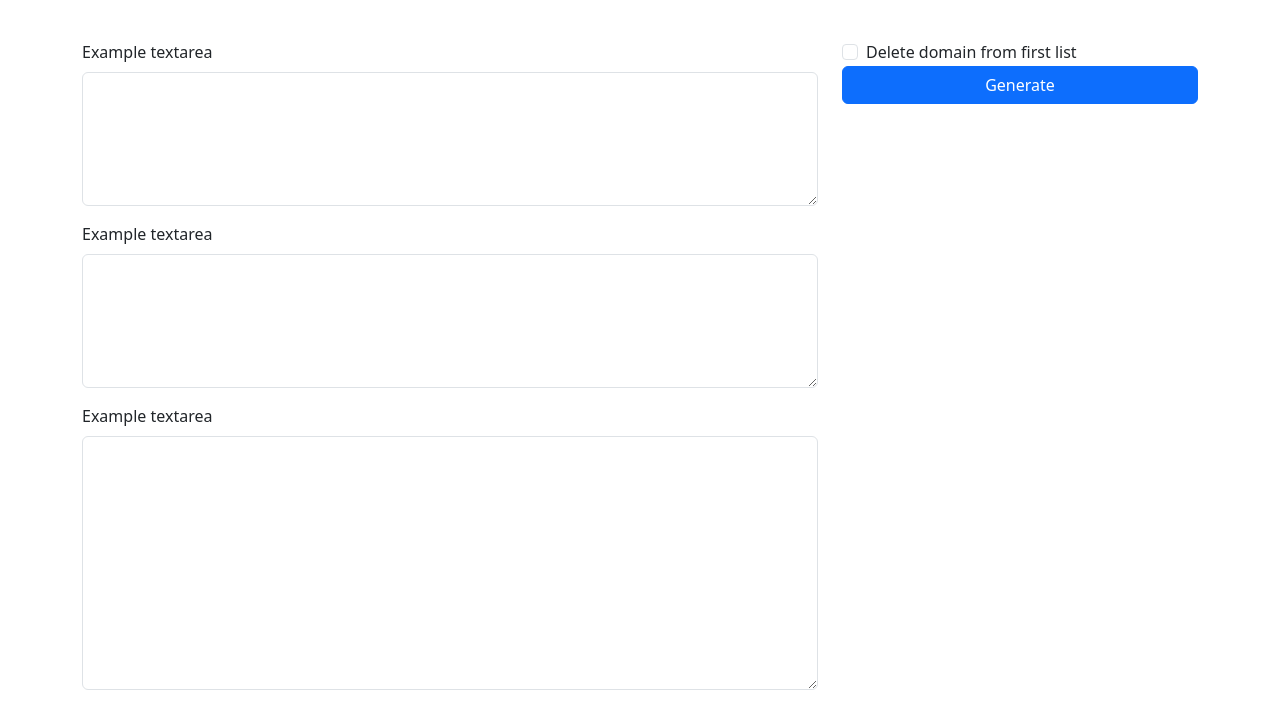
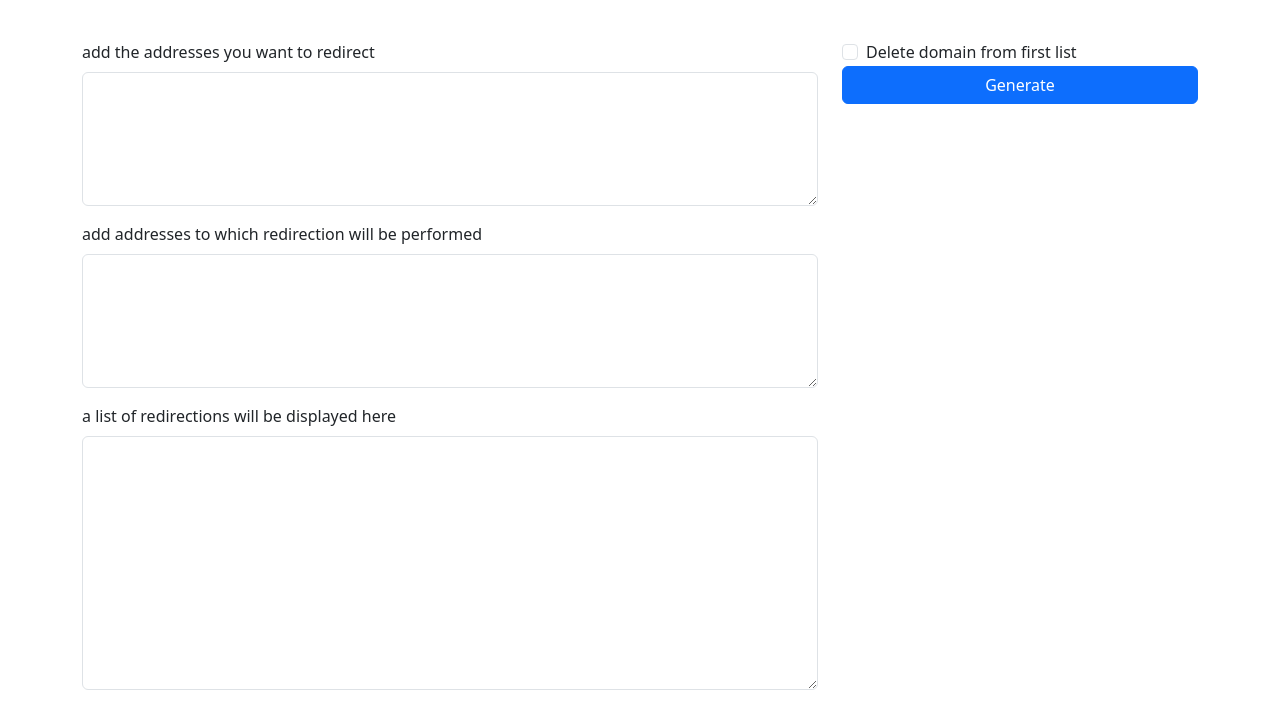
Before and after one commit to Nifalas/Redirect-301-magnet-tool, a plain HTML site: page index.html in a window 1280 px wide. Drawn offline with nearby package versions, Linux system fonts and the light colour scheme.

Commit message:
language-ENG-update

```diff
--- a/index.html
+++ b/index.html
@@ -24,7 +24,7 @@
           <form>
             <div class="mb-3">
               <label for="first_field" class="form-label"
-                >Example textarea</label
+                >add the addresses you want to redirect</label
               >
               <textarea
                 class="form-control"
@@ -34,7 +34,7 @@
             </div>
             <div class="mb-3">
               <label for="second_field" class="form-label"
-                >Example textarea</label
+                >add addresses to which redirection will be performed</label
               >
               <textarea
                 class="form-control"
@@ -44,7 +44,7 @@
             </div>
             <div class="mb-3">
               <label for="third_field" class="form-label"
-                >Example textarea</label
+                >a list of redirections will be displayed here</label
               >
               <textarea
                 class="form-control"
```
